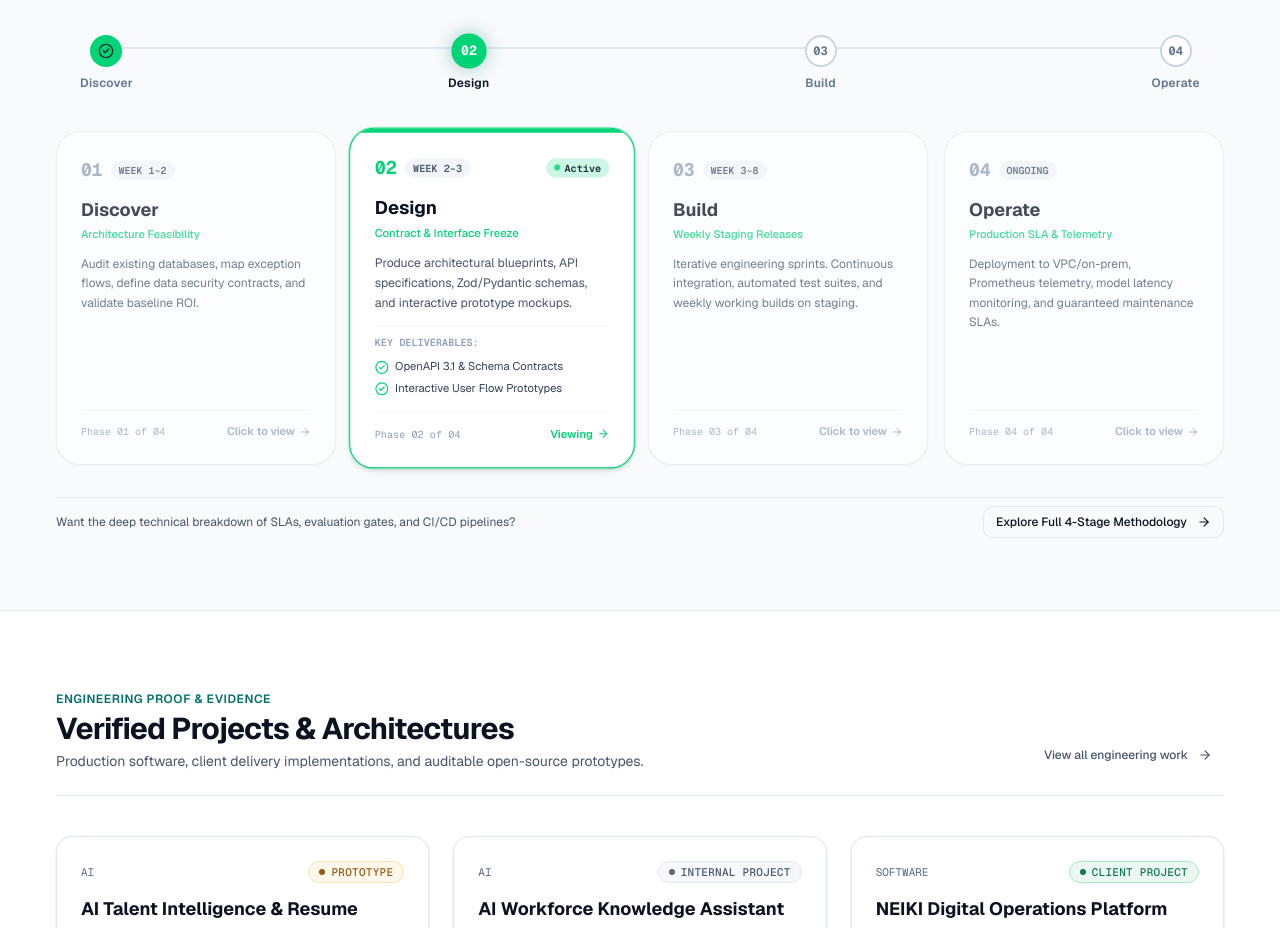
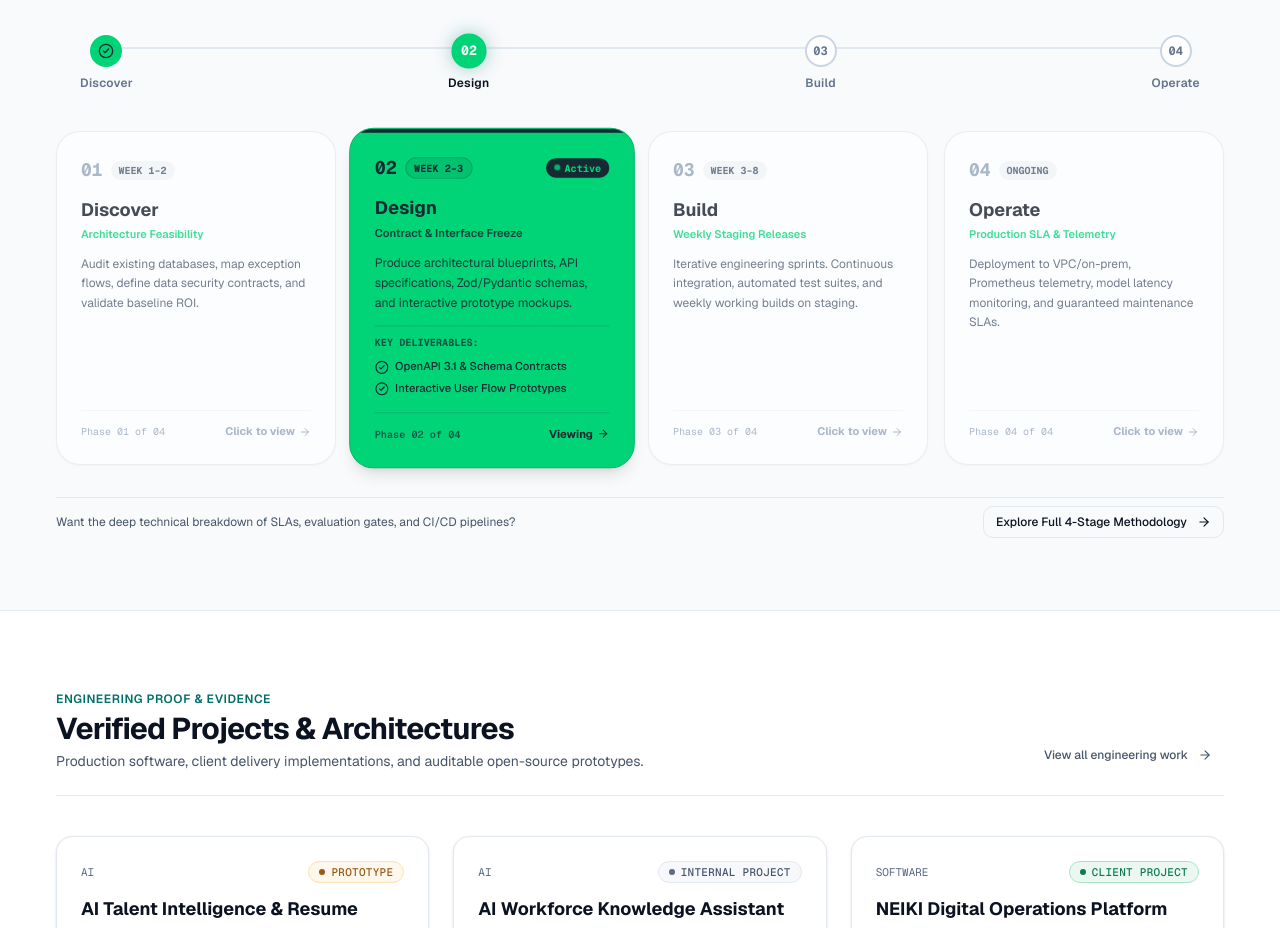
Before and after one commit to Mussab-21/atcdl, a Next.js app: page / in a window 1280 px wide. Shown: the part 3980-4908 px from the top of the page. Built offline with nearby package versions, Linux system fonts and the light colour scheme.

Commit message:
feat(process): style active step card with accent-green background and dark header text

```diff
--- a/src/app/process/page.tsx
+++ b/src/app/process/page.tsx
@@ -4,6 +4,7 @@ import { Button } from "@/components/ui/Button";
 import { Card } from "@/components/ui/Card";
 import { ArrowRight } from "lucide-react";
 import { ProcessTimeline } from "./ProcessTimeline";
+import { MethodologyInteractiveRail } from "@/components/sections/MethodologyInteractiveRail";
 
 export const metadata: Metadata = {
   title: "Delivery Process & Methodology | ATCDL Engineering",
@@ -65,6 +66,7 @@ export default function ProcessPage() {
             </span>
           </div>
 
+          <MethodologyInteractiveRail showPageLink={false} />
           <ProcessTimeline />
         </div>
       </section>
--- a/src/components/sections/MethodologyInteractiveRail.tsx
+++ b/src/components/sections/MethodologyInteractiveRail.tsx
@@ -70,7 +70,11 @@ function getReducedMotionServerSnapshot() {
   return false;
 }
 
-export function MethodologyInteractiveRail() {
+export function MethodologyInteractiveRail({
+  showPageLink = true,
+}: {
+  showPageLink?: boolean;
+} = {}) {
   const [activeStep, setActiveStep] = useState(0);
   const [isPaused, setIsPaused] = useState(false);
   const isReducedMotion = useSyncExternalStore(
@@ -181,14 +185,14 @@ export function MethodologyInteractiveRail() {
               }}
               className={`p-6 rounded-[var(--radius-lg)] border text-left transition-all duration-300 cursor-pointer flex flex-col justify-between gap-4 relative overflow-hidden ${
                 isActive
-                  ? "bg-white border-[var(--accent)] shadow-md ring-1 ring-[var(--accent)]/30 scale-[1.02] z-10"
-                  : "bg-white/80 border-slate-200/90 shadow-xs hover:border-slate-300 opacity-75 hover:opacity-100"
+                  ? "bg-[#00D477] border-[#00B968] shadow-lg scale-[1.02] z-10 text-[#152A32]"
+                  : "bg-white/80 border-slate-200/90 shadow-xs hover:border-slate-300 opacity-75 hover:opacity-100 text-[var(--text-primary)]"
               }`}
             >
               {/* Active top color bar indicator */}
               <div
                 className={`absolute top-0 left-0 right-0 h-1 transition-colors ${
-                  isActive ? "bg-[var(--accent)]" : "bg-transparent"
+                  isActive ? "bg-[#152A32]" : "bg-transparent"
                 }`}
               />
 
@@ -197,50 +201,85 @@ export function MethodologyInteractiveRail() {
                   <div className="flex items-center gap-2">
                     <span
                       className={`text-lg font-bold transition-colors ${
-                        isActive ? "text-[var(--accent)]" : "text-slate-400"
+                        isActive ? "text-[#152A32]" : "text-slate-400"
                       }`}
                     >
                       {phase.step}
                     </span>
-                    <span className="text-[10px] uppercase font-semibold px-2 py-0.5 rounded-full bg-slate-100 text-slate-600">
+                    <span
+                      className={`text-[10px] uppercase font-bold px-2 py-0.5 rounded-full ${
+                        isActive
+                          ? "bg-[#152A32]/10 text-[#152A32] border border-[#152A32]/20"
+                          : "bg-slate-100 text-slate-600"
+                      }`}
+                    >
                       {phase.duration}
                     </span>
                   </div>
 
                   {isActive && (
-                    <span className="text-[10px] font-mono px-2 py-0.5 rounded-full bg-[var(--accent-green)]/20 text-[var(--header-bg)] font-semibold flex items-center gap-1">
-                      <span className="w-1.5 h-1.5 rounded-full bg-[var(--accent-green)] animate-pulse" />
+                    <span className="text-[10px] font-mono px-2 py-0.5 rounded-full bg-[#152A32] text-[#00D477] font-bold flex items-center gap-1 shadow-2xs">
+                      <span className="w-1.5 h-1.5 rounded-full bg-[#00D477] animate-pulse" />
                       Active
                     </span>
                   )}
                 </div>
 
                 <div>
-                  <h3 className="text-lg font-bold text-[var(--text-primary)]">{phase.name}</h3>
-                  <span className="text-[11px] font-medium text-[var(--accent)] block mt-0.5">
+                  <h3
+                    className={`text-lg font-bold transition-colors ${
+                      isActive ? "text-[#152A32]" : "text-[var(--text-primary)]"
+                    }`}
+                  >
+                    {phase.name}
+                  </h3>
+                  <span
+                    className={`text-[11px] font-semibold block mt-0.5 ${
+                      isActive ? "text-[#152A32]/85" : "text-[var(--accent)]"
+                    }`}
+                  >
                     {phase.badge}
                   </span>
                 </div>
 
-                <p className="text-xs text-[var(--text-secondary)] leading-relaxed">
+                <p
+                  className={`text-xs leading-relaxed ${
+                    isActive ? "text-[#152A32]/90" : "text-[var(--text-secondary)]"
+                  }`}
+                >
                   {phase.desc}
                 </p>
 
                 {/* Expanded Details when Active or when Reduced Motion is enabled */}
                 <div
-                  className={`flex flex-col gap-2 pt-2 border-t border-slate-100 transition-all duration-300 ${
+                  className={`flex flex-col gap-2 pt-2 border-t transition-all duration-300 ${
+                    isActive ? "border-[#152A32]/20" : "border-slate-100"
+                  } ${
                     isActive || isReducedMotion
                       ? "opacity-100 max-h-48"
                       : "opacity-0 max-h-0 overflow-hidden"
                   }`}
                 >
-                  <span className="text-[10px] font-mono uppercase font-semibold text-slate-400">
+                  <span
+                    className={`text-[10px] font-mono uppercase font-bold ${
+                      isActive ? "text-[#152A32]/75" : "text-slate-400"
+                    }`}
+                  >
                     Key Deliverables:
                   </span>
                   <ul className="flex flex-col gap-1">
                     {phase.deliverables.map((item, i) => (
-                      <li key={i} className="text-[11px] text-slate-700 flex items-start gap-1.5">
-                        <CheckCircle2 className="w-3.5 h-3.5 text-[var(--accent-green)] shrink-0 mt-0.5" />
+                      <li
+                        key={i}
+                        className={`text-[11px] font-medium flex items-start gap-1.5 ${
+                          isActive ? "text-[#152A32]" : "text-slate-700"
+                        }`}
+                      >
+                        <CheckCircle2
+                          className={`w-3.5 h-3.5 shrink-0 mt-0.5 ${
+                            isActive ? "text-[#152A32]" : "text-[var(--accent-green)]"
+                          }`}
+                        />
                         <span>{item}</span>
                       </li>
                     ))}
@@ -249,13 +288,21 @@ export function MethodologyInteractiveRail() {
               </div>
 
               {/* Card Footer */}
-              <div className="pt-3 border-t border-slate-100 flex items-center justify-between text-[11px]">
-                <span className="text-slate-400 font-mono text-[10px]">
+              <div
+                className={`pt-3 border-t flex items-center justify-between text-[11px] ${
+                  isActive ? "border-[#152A32]/20" : "border-slate-100"
+                }`}
+              >
+                <span
+                  className={`font-mono text-[10px] ${
+                    isActive ? "text-[#152A32]/70 font-semibold" : "text-slate-400"
+                  }`}
+                >
                   Phase {phase.step} of 04
                 </span>
                 <span
-                  className={`font-semibold transition-colors flex items-center gap-1 ${
-                    isActive ? "text-[var(--accent)]" : "text-slate-400"
+                  className={`font-bold transition-colors flex items-center gap-1 ${
+                    isActive ? "text-[#152A32]" : "text-slate-400"
                   }`}
                 >
                   <span>{isActive ? "Viewing" : "Click to view"}</span>
@@ -268,6 +315,7 @@ export function MethodologyInteractiveRail() {
       </div>
 
       {/* Link to Full Process Page */}
+      {showPageLink && (
         <div className="flex flex-col sm:flex-row items-center justify-between gap-4 pt-2 border-t border-slate-200">
           <p className="text-xs text-[var(--text-secondary)]">
             Want the deep technical breakdown of SLAs, evaluation gates, and CI/CD pipelines?
@@ -280,6 +328,7 @@ export function MethodologyInteractiveRail() {
             </Button>
           </NextLink>
         </div>
+      )}
     </div>
   );
 }
```
Lines whose indentation alone changed are shown as unchanged.
